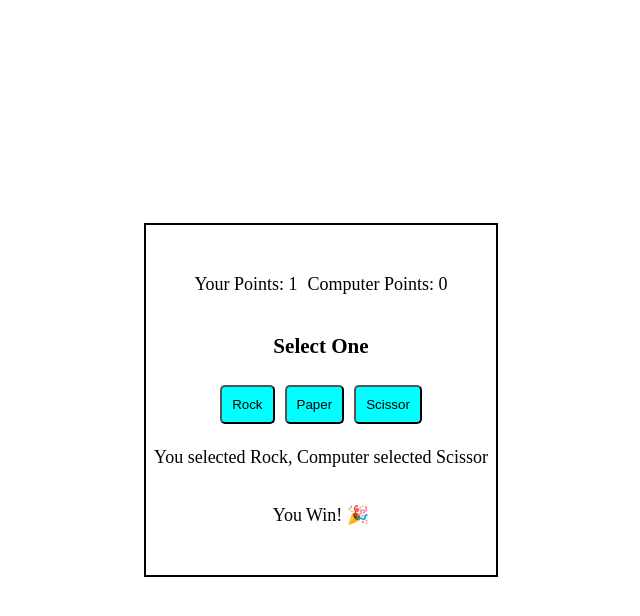
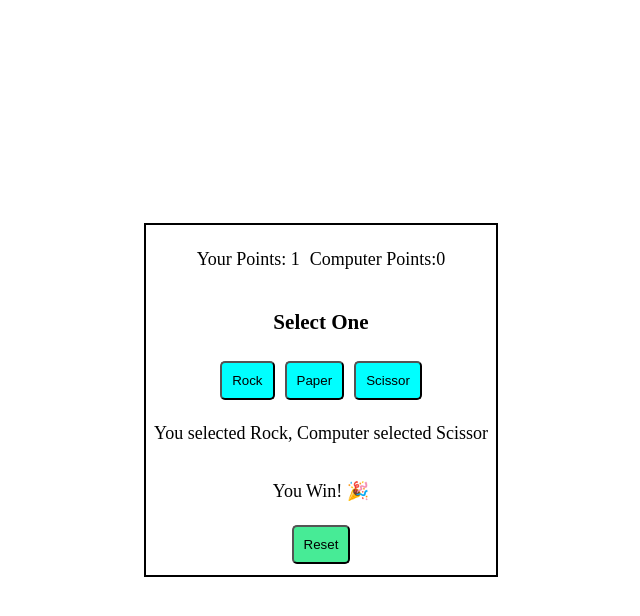
Before and after one commit to shweta-kandul/RockPaperScissorGame, a plain HTML site: page index.html in a window 1280 px wide. Both pictures are taken after a click on the button "Rock". Shown: the whole page, without its empty margins (319-959 px from the left). Drawn offline with Linux system fonts and the light colour scheme.

Commit message:
Added Reset Button

```diff
--- a/index.html
+++ b/index.html
@@ -28,12 +28,15 @@
         align-items: center;
       }
 
-      .btn {
+      .btn ,#resetBtn{
         padding: 10px;
         margin: 5px;
         background-color: aqua;
         border-radius: 5px;
         cursor: pointer;
+      }
+      #resetBtn{
+        background-color: rgb(71, 235, 150);
       }
       .resultcount {
         display: flex;
@@ -56,6 +59,8 @@
       </div>
       <p id="userComSelected"></p>
       <p id="result"></p>
+
+      <button  id="resetBtn">Reset</button>
     </div>
 
     <script src="script.js"></script>
--- a/script.js
+++ b/script.js
@@ -3,11 +3,25 @@ const displayChoices = document.getElementById("userComSelected");
 const result = document.getElementById("result");
 const userCount = document.querySelector("#userCount");
 const compCount = document.querySelector("#compCount");
-let ucount = 0;
-let ccount = 0;
+const reseBtn = document.querySelector("#resetBtn");
+
+let ucount = parseInt(localStorage.getItem("userScore")) || 0;
+let ccount = parseInt(localStorage.getItem("computerScore")) || 0;
+userCount.textContent = `Your Points:${ucount}`;
+compCount.textContent = `Computer Points:${ccount}`;
+reseBtn.addEventListener("click", () => {
+  localStorage.removeItem("userScore");
+  localStorage.removeItem("computerScore");
+  ucount = 0;
+  ccount = 0;
+  userCount.textContent = `Your Points: 0`;
+  compCount.textContent = `Computer Points: 0`;
+  result.textContent = "";
+  displayChoices.textContent = "";
+});
 buttons.forEach((button) => {
   button.addEventListener("click", () => {
-    const userChoice = button.textContent.trim(); // Ensure no extra space
+    const userChoice = button.textContent.trim();
     const choices = ["Rock", "Paper", "Scissor"];
     const randomIndex = Math.floor(Math.random() * 3);
     const computerChoice = choices[randomIndex];
@@ -23,11 +37,16 @@ buttons.forEach((button) => {
     ) {
       result.textContent = "You Win! 🎉";
       ucount++;
+      localStorage.setItem("userScore", ucount);
       userCount.textContent = `Your Points: ${ucount}`;
     } else {
       result.textContent = "You Lose! 😞";
       ccount++;
+      localStorage.setItem("computerScore", ccount);
       compCount.textContent = `Computer Points: ${ccount}`;
     }
+
+    localStorage.setItem("userScore", ucount);
+    localStorage.setItem("computerScore", ccount);
   });
 });
```
